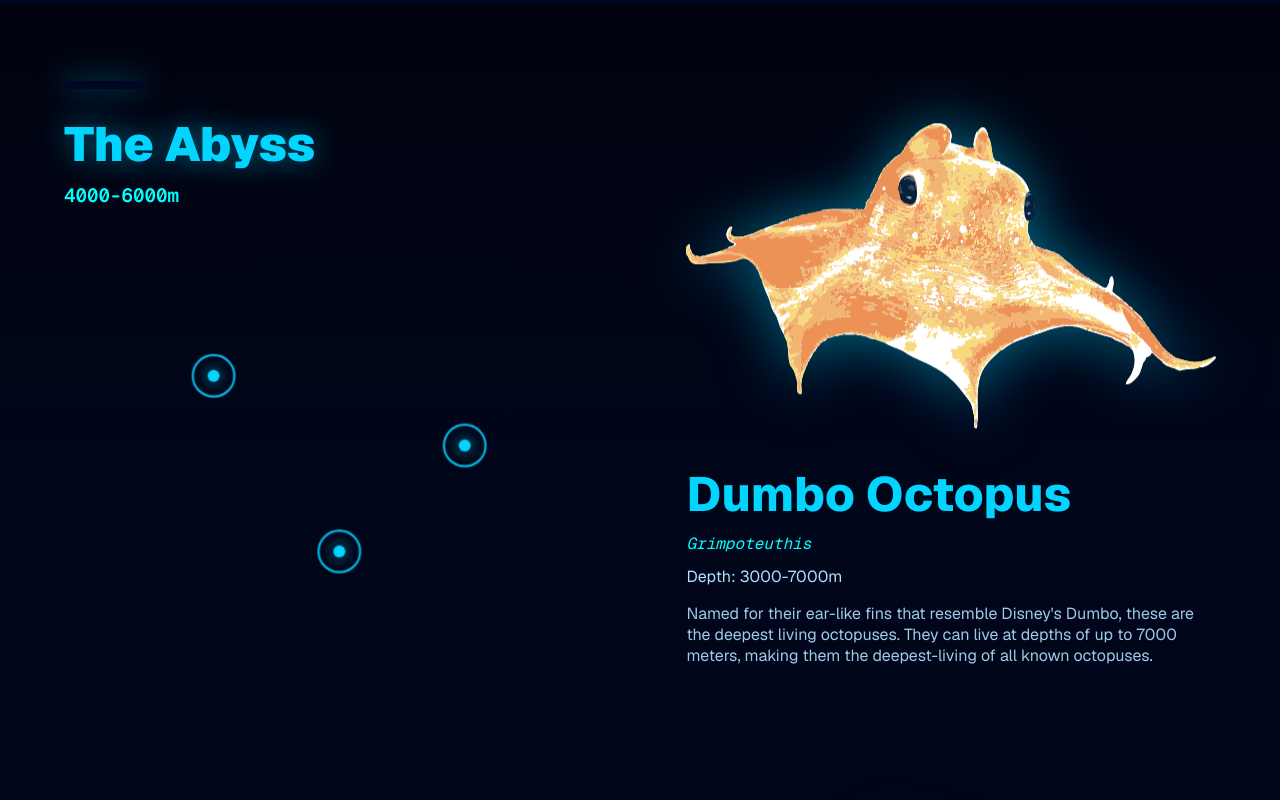
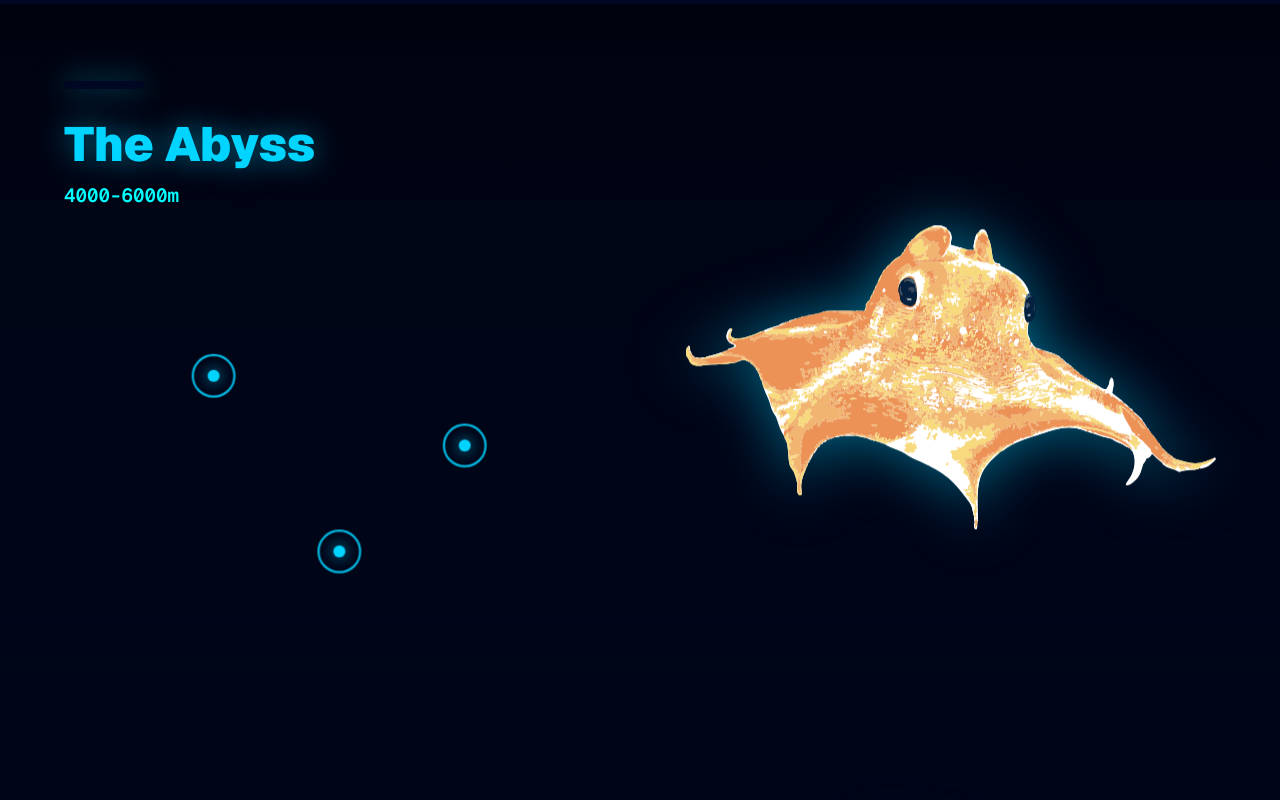
Before and after one commit to Esteb4ncd/abyssBeings, a Next.js app: page / in a window 1280 px wide. Shown: the part 1600-2400 px from the top of the page. Built offline with nearby package versions, Linux system fonts and the light colour scheme.

Commit message:
update: hid creature data, shows up when hoverign over creature

```diff
--- a/app/page.js
+++ b/app/page.js
@@ -16,6 +16,7 @@ export default function Home() {
 
   const [activeZone, setActiveZone] = useState(focusedZones[0].id);
   const [showSidebar, setShowSidebar] = useState(false);
+  const [activeCreature, setActiveCreature] = useState(null);
   const zoneRefs = useRef({});
 
   useEffect(() => {
@@ -200,7 +201,12 @@ export default function Home() {
                   {/* Right: Single Large Creature SVG */}
                   <div className={styles.zoneRight}>
                     {primary && (
-                      <div className={styles.featuredCreature}>
+                      <div
+                        className={`${styles.featuredCreature} ${activeCreature === zone.id ? styles.active : ''}`}
+                        onMouseEnter={() => setActiveCreature(zone.id)}
+                        onMouseLeave={() => setActiveCreature(null)}
+                        onClick={() => setActiveCreature(activeCreature === zone.id ? null : zone.id)}
+                      >
                         <div className={styles.featuredIcon}>
                           <Image
                             src={getCreatureImagePath(zone.id)}
--- a/app/page.module.css
+++ b/app/page.module.css
@@ -356,6 +356,15 @@
   border-radius: 0;
   padding: 0;
   margin-top: 0;
+  cursor: pointer;
+  position: relative;
+  transition: all 0.3s ease;
+}
+
+.featuredCreature:hover .featuredIcon,
+.featuredCreature.active .featuredIcon {
+  filter: drop-shadow(0 0 40px rgba(0, 212, 255, 0.8));
+  transform: scale(1.05);
 }
 
 .featuredIcon {
@@ -368,6 +377,26 @@
   width: 100%;
   max-width: 600px;
   margin: 0 auto;
+  transition: all 0.3s ease;
+}
+
+.featuredInfo {
+  max-height: 0;
+  overflow: hidden;
+  opacity: 0;
+  transform: translateY(-10px);
+  transition: max-height 0.4s cubic-bezier(0.4, 0, 0.2, 1),
+              opacity 0.4s ease 0.1s,
+              transform 0.4s ease 0.1s;
+  margin-top: 0;
+}
+
+.featuredCreature:hover .featuredInfo,
+.featuredCreature.active .featuredInfo {
+  max-height: 500px;
+  opacity: 1;
+  transform: translateY(0);
+  margin-top: 1.25rem;
 }
 
 .featuredName {
@@ -375,6 +404,13 @@
   color: #00d4ff;
   margin-bottom: 0.5rem;
   font-weight: 800;
+  transition: color 0.3s ease;
+}
+
+.featuredCreature:hover .featuredName,
+.featuredCreature.active .featuredName {
+  color: #00ffff;
+  text-shadow: 0 0 20px rgba(0, 255, 255, 0.5);
 }
 
 .featuredMeta {
@@ -393,6 +429,7 @@
 .featuredDescription {
   color: #b0e0ff;
   opacity: 0.9;
+  line-height: 1.7;
 }
 
 .creatureCard {
```
